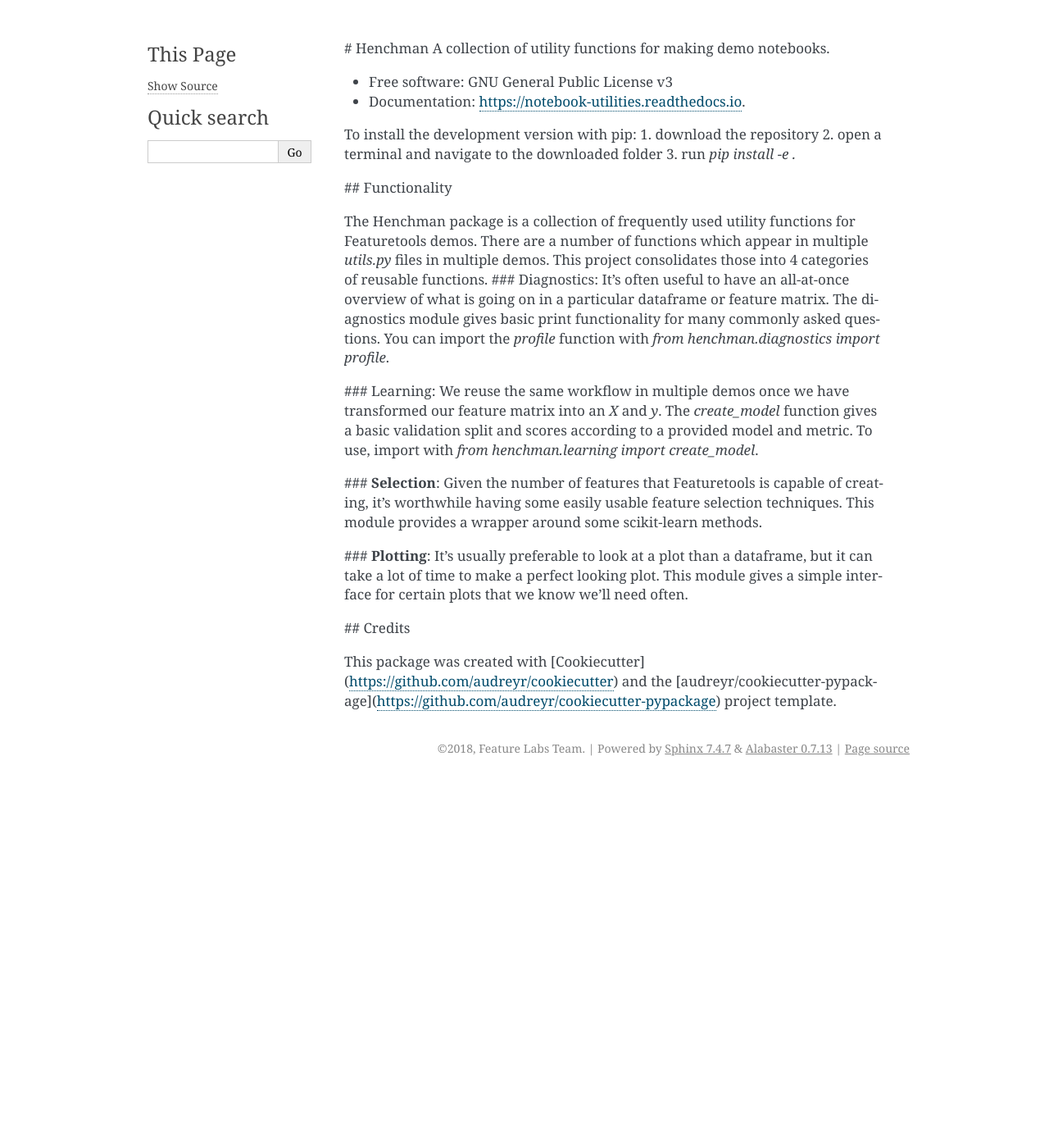
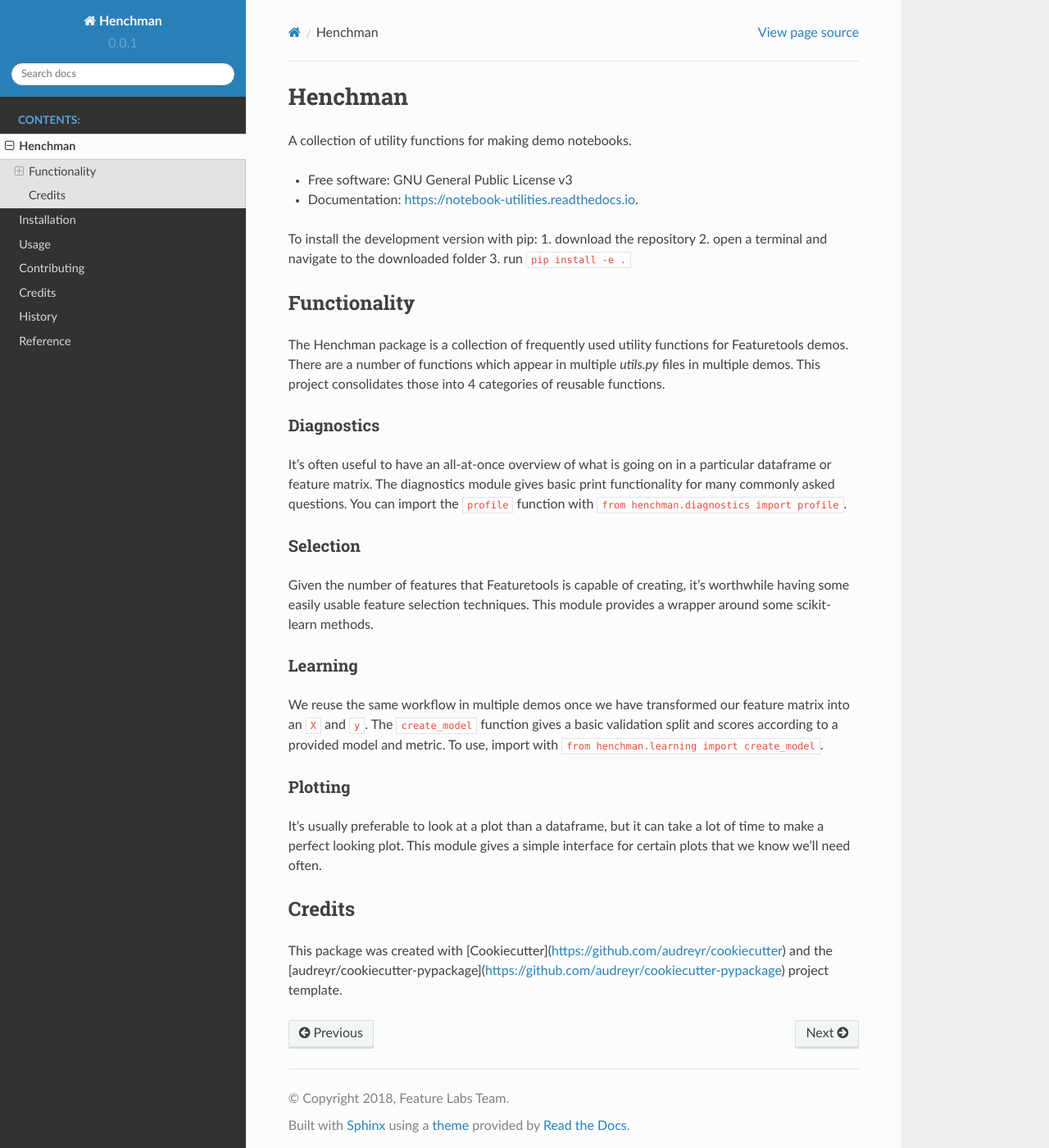
Before and after one commit to alteryx/henchman, a Sphinx documentation site: the page built from docs/readme.rst, in a window 1280 px wide and 1400 px high. Shown: the whole window at 82% size. Built offline with Sphinx 7.4.7 and the Read the Docs theme 2.0.0, drawn with Linux system fonts in a browser that asks for light colours; pages that are not in the unit, such as notebooks, are missing from menus.

Commit message:
begin work on documentation

```diff
--- a/README.md
+++ b/README.rst
@@ -1,4 +1,5 @@
-# Henchman
+Henchman
+=============
 A collection of utility functions for making demo notebooks.
 
 * Free software: GNU General Public License v3
@@ -7,23 +8,30 @@
 To install the development version with pip:
 1. download the repository
 2. open a terminal and navigate to the downloaded folder
-3. run `pip install -e .`
+3. run ``pip install -e .``
 
-## Functionality
+Functionality
+~~~~~~~~~~~~~
 
 The Henchman package is a collection of frequently used utility functions for Featuretools demos. There are a number of functions which appear in multiple `utils.py` files in multiple demos. This project consolidates those into 4 categories of reusable functions.
-### Diagnostics:
-It's often useful to have an all-at-once overview of what is going on in a particular dataframe or feature matrix. The diagnostics module gives basic print functionality for many commonly asked questions. You can import the `profile` function with `from henchman.diagnostics import profile`.
 
-### Learning:
-We reuse the same workflow in multiple demos once we have transformed our feature matrix into an `X` and `y`. The `create_model` function gives a basic validation split and scores according to a provided model and metric. To use, import with `from henchman.learning import create_model`.
+Diagnostics
+-----------
+It's often useful to have an all-at-once overview of what is going on in a particular dataframe or feature matrix. The diagnostics module gives basic print functionality for many commonly asked questions. You can import the ``profile`` function with ``from henchman.diagnostics import profile``.
 
-### **Selection**:
+Selection
+---------
 Given the number of features that Featuretools is capable of creating, it's worthwhile having some easily usable feature selection techniques. This module provides a wrapper around some scikit-learn methods.
 
-### **Plotting**:
+Learning
+--------
+We reuse the same workflow in multiple demos once we have transformed our feature matrix into an ``X`` and ``y``. The ``create_model`` function gives a basic validation split and scores according to a provided model and metric. To use, import with ``from henchman.learning import create_model``.
+
+Plotting
+--------
 It's usually preferable to look at a plot than a dataframe, but it can take a lot of time to make a perfect looking plot. This module gives a simple interface for certain plots that we know we'll need often.
 
-## Credits
+Credits
+~~~~~~~
 
 This package was created with [Cookiecutter](https://github.com/audreyr/cookiecutter) and the [audreyr/cookiecutter-pypackage](https://github.com/audreyr/cookiecutter-pypackage) project template.
--- a/docs/conf.py
+++ b/docs/conf.py
@@ -32,7 +32,9 @@
 
 # Add any Sphinx extension module names here, as strings. They can be
 # extensions coming with Sphinx (named 'sphinx.ext.*') or your custom ones.
-extensions = ['sphinx.ext.autodoc', 'sphinx.ext.viewcode']
+extensions = ['sphinx.ext.autodoc',
+              'sphinx.ext.viewcode',
+              'sphinx.ext.autosummary']
 
 # Add any paths that contain templates here, relative to this directory.
 templates_path = ['_templates']
@@ -40,7 +42,7 @@
 # The suffix(es) of source filenames.
 # You can specify multiple suffix as a list of string:
 #
-# source_suffix = ['.rst', '.md']
+# source_suffix = ['.rst']
 source_suffix = '.rst'
 
 # The master toctree document.
@@ -67,6 +69,8 @@
 # Usually you set "language" from the command line for these cases.
 language = None
 
+autosummary_generate = ["reference.rst"]
+
 # List of patterns, relative to source directory, that match files and
 # directories to ignore when looking for source files.
 # This patterns also effect to html_static_path and html_extra_path
@@ -84,7 +88,7 @@
 # The theme to use for HTML and HTML Help pages.  See the documentation for
 # a list of builtin themes.
 #
-html_theme = 'alabaster'
+html_theme = 'sphinx_rtd_theme'
 
 # Theme options are theme-specific and customize the look and feel of a
 # theme further.  For a list of options available for each theme, see the
--- a/docs/index.rst
+++ b/docs/index.rst
@@ -1,4 +1,4 @@
-Welcome to Henchman's documentation!
+Welcome to the Henchman documentation!
 ======================================
 
 .. toctree::
@@ -8,10 +8,10 @@
    readme
    installation
    usage
-   modules
    contributing
    authors
    history
+   reference
 
 Indices and tables
 ==================
--- a/docs/readme.rst
+++ b/docs/readme.rst
@@ -1 +1 @@
-.. include:: ../README.md
+.. include:: ../README.rst
--- a/setup.py
+++ b/setup.py
@@ -5,7 +5,7 @@
 
 from setuptools import setup, find_packages
 
-with open('README.md') as readme_file:
+with open('README.rst') as readme_file:
     readme = readme_file.read()
 
 with open('HISTORY.rst') as history_file:
```
Also changed, not shown: docs/reference.rst (added, +58 -0 lines), 4 other files.
